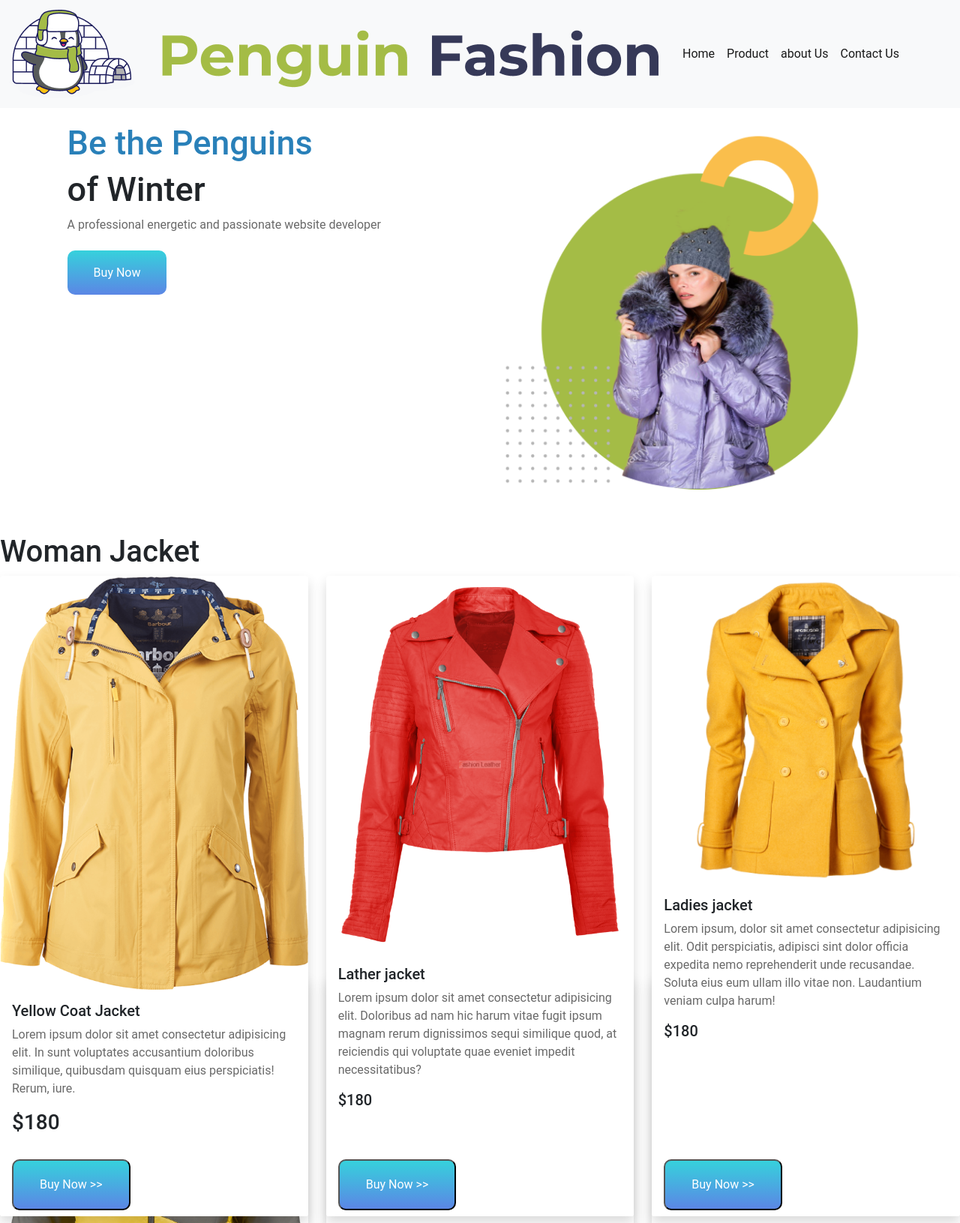
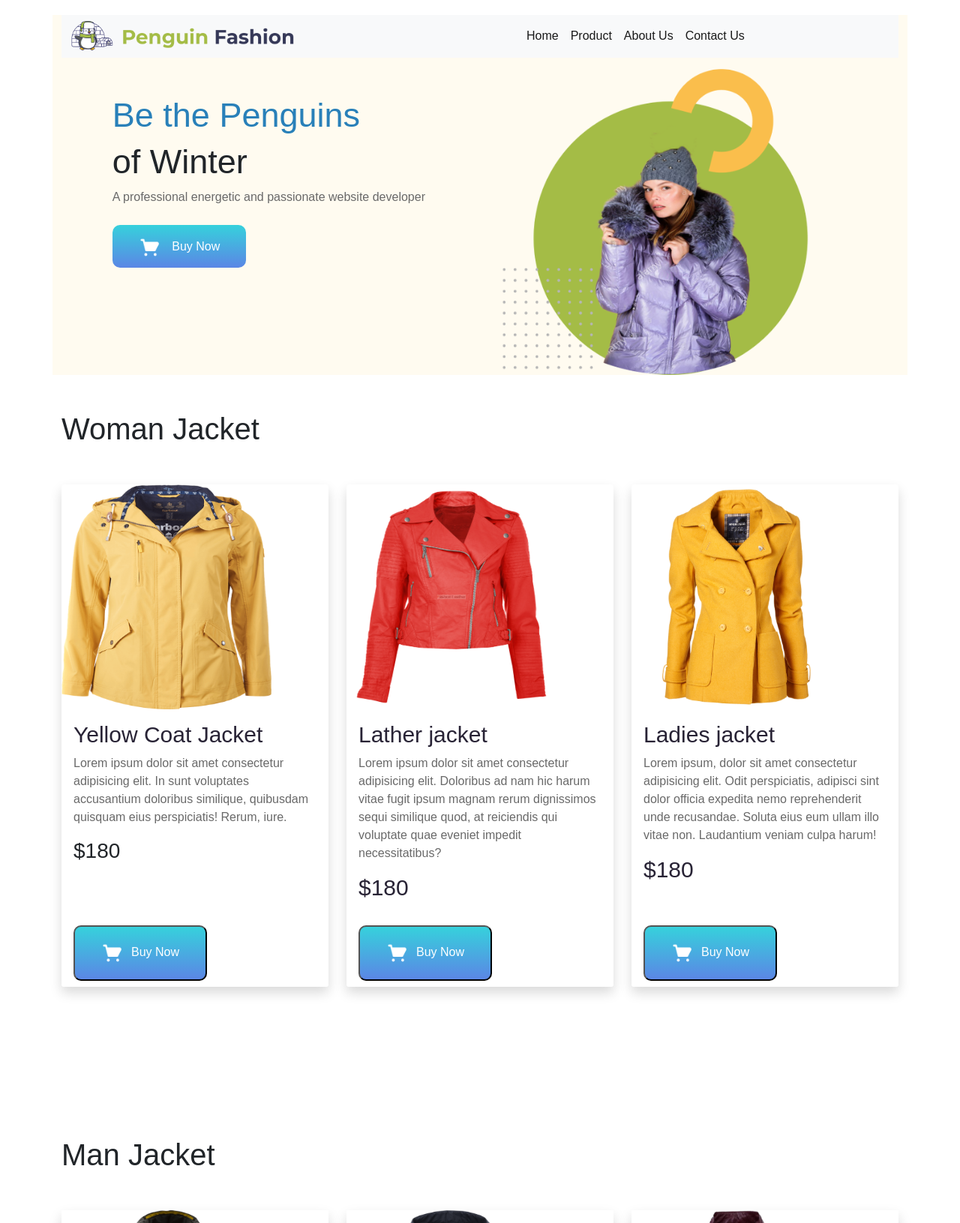
Before and after one commit to ummesadeka/penguin-fashion, a plain HTML site: page index.html in a window 1280 px wide. Shown: the top 1631 px of the page at 75% size. Drawn offline with nearby package versions, Linux system fonts and the light colour scheme.

Commit message:
Second Assignment

```diff
--- a/index.html
+++ b/index.html
@@ -9,16 +9,16 @@
     <link rel="preconnect" href="https://fonts.gstatic.com">
 </head>
 <body>
-    <header>
+    <header class="font-page container">
         <nav class="navbar navbar-expand-lg navbar-light bg-light">
             <div class="container-fluid">
-              <a class="navbar-brand" href="#">
-                  <img src="images/logo.png" >
+              <a class="logo" href="#">
+                  <img src="images/logo.png" style="width: 300px;" >
               </a>
-              <button class="navbar-toggler" type="button" data-bs-toggle="collapse" data-bs-target="#navbarNav" aria-controls="navbarNav" aria-expanded="false" aria-label="Toggle navigation">
+              <button class="navbar-toggler" type="button" data-bs-toggle="collapse" data-target="#micon" aria-controls="navbarNav" aria-expanded="false" aria-label="Toggle navigation">
                 <span class="navbar-toggler-icon"></span>
               </button>
-              <div class="collapse navbar-collapse" id="navbarNav">
+              <div class="collapse navbar-collapse" id="micon">
                 <ul class="navbar-nav ml-auto">
                   <li class="nav-item">
                     <a class="nav-link active" aria-current="page" href="#">Home</a>
@@ -27,7 +27,7 @@
                     <a class="nav-link  active" href="#">Product</a>
                   </li>
                   <li class="nav-item">
-                    <a class="nav-link  active" href="#">about Us</a>
+                    <a class="nav-link  active" href="#">About Us</a>
                   </li>
                   <li class="nav-item">
                     <a class="nav-link  active ">Contact Us</a>
@@ -36,29 +36,32 @@
               </div>
             </div>
           </nav>
-    </header>
           <section>
-        <div class="half-width col-md-5">
+            <div class="row">
+                <div class="half-width col-md-5" style="margin-top:50px;">
 
                     <h1><span class="highlight">Be the Penguins</span></h1>
                     <h1>of Winter</h1>
                     <p>A professional energetic and passionate website developer<p> <br>
-                <a class="link-button" target="_blank" href="#">Buy Now</a>
+                        <a class="link-button" target="_blank" href="#"> <img src="images/shopping-cart 1.png" style="width: 30px; height: 30px; margin-right:10px;"> Buy Now</a>
 
                 </div>
                 <div class=" half-width col-md-7">
-            <img src="images/profile.png">
+                    <img src="images/profile.png" class="img-responsive">
 
                 </div>
+            </div>
         </section>
+    </header>
+
 
    <!-------------------woamn jacket starts------------->
-   <section class="mt-5">
-    <h2>Woman Jacket</h2>
+   <section class="mt-5 margin container">
+    <h2 style="margin-bottom: 50px;">Woman Jacket</h2>
   <div class="row row-cols-1 row-cols-md-3 g-4">
       <div class="col">
         <div class="penguin-card card h-100 shadow">
-          <img src="images/girl 1.png" class="card-img-top">
+          <img src="images/girl 1.png" class="jacket-img">
           <div class="card-body">
             <h5 class="card-title">Yellow Coat Jacket </h5>
             <p class="card-text">Lorem ipsum dolor sit amet consectetur adipisicing elit. In sunt voluptates accusantium doloribus similique, quibusdam quisquam eius perspiciatis! Rerum, iure.
@@ -66,33 +69,33 @@
             <h3>$180</h3>
           </div>
           <div class="penguin-card-footer card-footer">
-           <button class="link-button">Buy Now >></button>
+           <button class="link-button"> <img src="images/shopping-cart 1.png" style="width: 30px; height: 30px; margin-right:10px;">Buy Now</button>
           </div>
         </div>
       </div>
       <div class="col">
         <div class="penguin-card card h-100 shadow">
-          <img src="images/girl 2.png" class="card-img-top" alt="...">
+          <img src="images/girl 2.png" class="jacket-img" alt="...">
           <div class="card-body">
             <h5 class="card-title">Lather jacket</h5>
             <p class="card-text">Lorem ipsum dolor sit amet consectetur adipisicing elit. Doloribus ad nam hic harum vitae fugit ipsum magnam rerum dignissimos sequi similique quod, at reiciendis qui voluptate quae eveniet impedit necessitatibus?</p>
             <h5>$180</h5>
           </div>
           <div class="penguin-card-footer card-footer">
-              <button class="link-button">Buy Now >></button>
+              <button class="link-button"> <img src="images/shopping-cart 1.png" style="width: 30px; height: 30px; margin-right:10px;">Buy Now</button>
           </div>
         </div>
       </div>
       <div class="col">
         <div class="penguin-card card h-100 shadow">
-          <img src="images/girl 3.png" class="card-img-top" alt="...">
+          <img src="images/girl 3.png" class="jacket-img" alt="...">
           <div class="card-body">
             <h5 class="card-title">Ladies jacket</h5>
             <p class="card-text">Lorem ipsum, dolor sit amet consectetur adipisicing elit. Odit perspiciatis, adipisci sint dolor officia expedita nemo reprehenderit unde recusandae. Soluta eius eum ullam illo vitae non. Laudantium veniam culpa harum!</p>
             <h5>$180</h5>
           </div>
           <div class="penguin-card-footer card-footer">
-              <button class="link-button">Buy Now >></button>
+              <button class="link-button"> <img src="images/shopping-cart 1.png" style="width: 30px; height: 30px; margin-right:10px;">Buy Now </button>
           </div>
         </div>
       </div>
@@ -100,49 +103,49 @@
 </section>
 
  <!-- -------------------man jacket starts------------- -->
-<section class="mt-5">
-<h3>Man Jacket</h3>
+<section class="mt-5 margin container">
+<h2 style=" margin-bottom: 50px;">Man Jacket</h2>
 <div class="row row-cols-1 row-cols-md-3 g-4">
 <div class="col">
   <div class="penguin-card h-100 shadow">
-    <img src="images/man 1.png" class="card-img-top" alt="...">
+    <img src="images/man 1.png" class="jacket-img" alt="...">
     <div class="card-body">
       <h5 class="card-title">Snowboard Jacket Mens</h5>
 
-      <p class="card-text">This is a wider card with supporting text below as a natural lead-in to additional content. This content is a little bit longer.
+      <p class="card-text">This is a wider card with supporting text below as a natural lead-in to additional content. This content is a little bit longer. Lorem, ipsum dolor sit amet consectetur adipisicing elit. Inventore, maiores. Lorem ipsum dolor sit amet consectetur, adipisicing elit. Autem dicta obcaecati facilis sunt laboriosam soluta ut molestiae asperiores, deserunt hic minus dignissimos  ipsum dolor sit amet consectetur, adipisicing elit. Autem dicta obcaecati facilis sunt laboriosam soluta ut molestiae asperiores, deserunt hic minus dignissimos eveniet odit commodim comofi comodi lomodi. Temporibu itss mine .error sit button etc look like other and we.
       </p>
       <h3>$120</h3>
     </div>
     <div class="card-footer penguin-card-footer">
-     <button class="link-button">Buy Now >></button>
+     <button class="link-button"> <img src="images/shopping-cart 1.png" style="width: 30px; height: 30px; margin-right:10px;">Buy Now </button>
     </div>
   </div>
 </div>
 <div class="col">
   <div class="penguin-card h-100 shadow">
-    <img src="images/bags/bag-2.png" class="card-img-top" alt="...">
+    <img src="images/man 2.png" class="jacket-img" alt="...">
     <div class="card-body">
       <h5 class="card-title">Man Leather Jackets</h5>
-      <h5>$220</h5>
-      <p class="card-text">This card has supporting text below as a natural lead-in to additional content.</p>
+
+      <p class="card-text">This card has supporting text below as a natural lead-in to additional content. Lorem ipsum dolor, sit amet consectetur adipisicing elit. Aut, ratione? Lorem ipsum dolor sit amet, consectetur adipisicing elit. Pariatur magnam non harum culpa, nemo co this is nothingsnsequatur quasi eos consectetur ab deserunt. Lorem ipsum, dolor sit amet consectetur adipisicing elit. Iusto, unde tenetur nam consectetur eaque quis?adipisicing elit. Iusto, unde tenetur nam consectetur adipisicing elit. Iusto, unde tenetur nam consectetur eaque quis?adipisicing elit. Iusto, unde tenetur nam consectet eaque quis?trust and peace other matters with eroor.</p>
       <h3>$220</h3>
     </div>
     <div class="card-footer penguin-card-footer">
-        <button class="link-button">Buy Now >></button>
+        <button class="link-button"> <img src="images/shopping-cart 1.png" style="width: 30px; height: 30px; margin-right:10px;">Buy Now </button>
     </div>
   </div>
 </div>
 <div class="col">
   <div class="penguin-card h-100 shadow">
-    <img src="images/bags/bag-3.png" class="card-img-top" alt="...">
+    <img src="images/man 3.png" class="jacket-img" alt="...">
     <div class="card-body">
       <h5 class="card-title">Man Casual Jackets</h5>
 
-      <p class="card-text">This is a wider card with supporting text below as a natural lead-in to additional content. This card has even longer content than the first to show that equal height action.</p>
+      <p class="card-text">This is a wider card with supporting text below as a natural lead-in to additional content. This card has even longer content than the first to show that equal height action . Lorem ipsum dolor, sit amet consectetur adipisicing elit. Nam facilis dicta iure a, tempore quis necessitatibus est possimus nostrum dolor minus odio. Aliquid provident animi unde, molestiae impedit natus dolorum? Lorem ipsum dolor sit amet.we wrod lorem wtc. Lorem ipsum dolor, sit amet consectetur adipisicing elit. Delectus, fugit  reprehenderit a odio perferendis unde! reprehenderit a odio perferendis unde!</p><br>
       <h3>$180</h3>
     </div>
     <div class="card-footer penguin-card-footer">
-        <button class="link-button">Buy Now >></button>
+        <button class="link-button"> <img src="images/shopping-cart 1.png" style="width: 30px; height: 30px; margin-right:10px;">Buy Now </button>
     </div>
   </div>
 </div>
@@ -153,23 +156,51 @@
 
 
 
-<section>
+<section class="margin extra">
+  <div class="row">
     <div class="half-width col-md-5">
 
+        <div class="d-flex shadow p-3 mb-5 bg-white rounded rounded-3">
+            <img src="images/image 12.png" class="img-responsive" style="width: 75px; height: 75px; margin-right: 30px">
+            <div><h5>Find the Perfect Fit</h5>
+                <p>Everybody is different, which is why we offer styles for every body</p></div>
+        </div>
+        <div class="d-flex shadow p-3 mb-5 bg-white rounded rounded-3">
+            <img src="images/image 13.png" class="img-responsive" style="width: 75px; height: 75px; margin-right: 30px" alt="">
             <div>
-            <img src="images/image 12.png" alt="">
+                <h5>Free Exchanges</h5>
+            <p>One of the many reasons you can shop with peace of mind.</p>
+            </div>
+        </div>
+        <div class="d-flex shadow p-3 mb-5 bg-white rounded rounded-3">
+            <img src="images/image 14.png" class="img-responsive" style="width: 75px; height: 75px; margin-right: 30px" alt="">
+            <div>
+                <h5>Contact Our Seller</h5>
+            <p>They are here to help you. That's quite literally what we pay them for.</p>
+            </div>
         </div>
 
     </div>
+
     <div class=" half-width col-md-7">
-        <img src="images/XMLID 1.png">
+        <img src="images/XMLID 1.png" class="img-responsive" style="width: 500px; height: 400px;">
 
     </div>
+  </div>>
 </section>
 
 
-
-
+<section style="height: 300px; " class="mt-5 shadow p-3 mb-5 bg-white rounded rounded-3 bg-info container d-flex align-items-center justify-content-center">
+  <div>
+    <h1>LET US HELP YOU</h1>
+  <h5>Buy products from our shop</h5>
+  <input class=" rounded-3" type="text" placeholder="Enter your Email"><br>
+  <button class="link-button" style=" margin-top: 20px;">SUBMIT</button>
+  </div>
+</section>
+<footer class="text-center mt-5" >
+    <small>©2021. Penguin Fashion. All rights reserved, Samiha Ahmed,Bangladesh.</small>
+  </footer>
 
 
 
--- a/style.css
+++ b/style.css
@@ -1,7 +1,19 @@
+.logo img{
+     width: 280px;
+     margin-right: 300px;
+}
+
+
+
+.font-page{
+    background-color: #fffbf0;
+}
 
 body{
-    font-family: 'Roboto', sans-serif;
+    font-family: 'Poppins', sans-serif;
+    margin-top: 20px ;
 }
+
 h1{
     font-size: 45px;
 }
@@ -21,16 +33,19 @@ h2{
 p{
     color: dimgray;
 }
+
     .half-width{
         width: 40%;
         float: left;
         margin-left: 5%;
         padding-left: 2%;
+        grid-template-columns: repeat(2, 1fr);
     }
     .half-width img{
         width: 100%;
     }
-section{
+
+.section{
     padding-bottom: 100px;
     height: 500px;
     margin-top: 20px;
@@ -51,4 +66,28 @@ section{
      background-color: white;
      border: 0;
  }
- .
+ h5{
+     font-size: 30px;
+     color: rgb(40, 35, 53)
+ }
+ .margin{
+     margin-bottom: 200px;
+ }
+ .jacket-img{
+     height: 300px;
+     width: 280px;
+ }
+ .extra{
+     margin-bottom: 300px;
+ }
+ @media only screen and (max-width: 968px) {
+    /* For mobile phones: */
+    [class*="col-"] {
+      width: 100%;
+    }
+    @media only screen and (max-width: 660px) {
+        /* For mobile phones: */
+        [class*="col-"] {
+          width: 100%;
+        }
+    }
```
Lines whose indentation alone changed are shown as unchanged.
